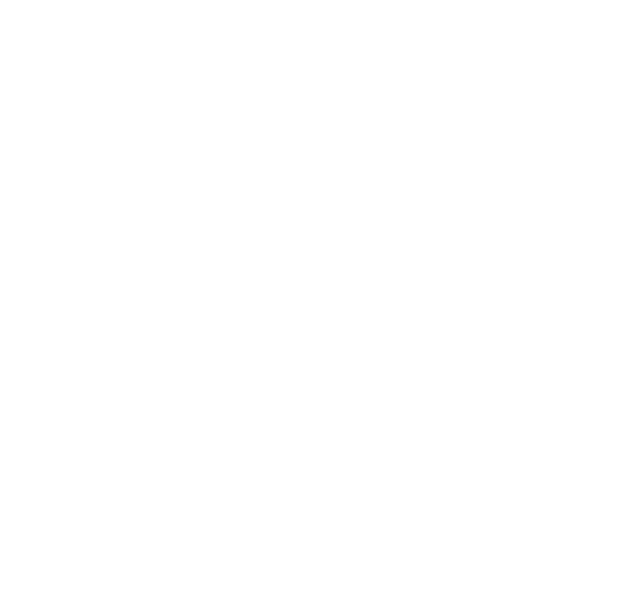
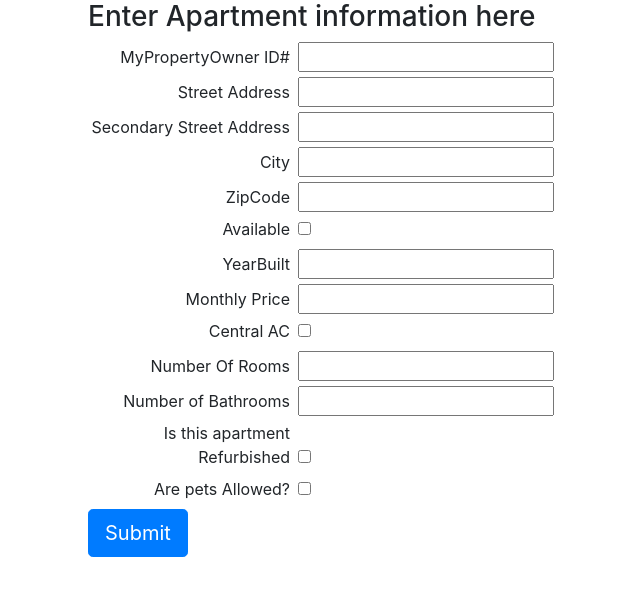
Before and after one commit to Erksters/RentalFrontend, a React (Create React App) app in the folder frontend/: page /create/apartment in a window 1280 px wide. Shown: the top 596 px of the page, without its empty margins (319-959 px from the left). Built offline with nearby package versions, Linux system fonts and the light colour scheme.

Commit message:
Added apartment creation page (#2)
* Added apartment creation page

* Delete routes.js

```diff
--- a/frontend/package.json
+++ b/frontend/package.json
@@ -6,7 +6,10 @@
     "@testing-library/jest-dom": "^4.2.4",
     "@testing-library/react": "^9.5.0",
     "@testing-library/user-event": "^7.2.1",
+    "body-parser": "^1.19.0",
     "bootstrap": "^4.5.3",
+    "express": "^4.17.1",
+    "mysql": "^2.18.1",
     "react": "^17.0.1",
     "react-bootstrap": "^1.4.0",
     "react-dom": "^17.0.1",
--- a/frontend/src/App.js
+++ b/frontend/src/App.js
@@ -1,5 +1,6 @@
 import React from 'react';
 import { BrowserRouter as Router, Switch, Route } from "react-router-dom";
+import CreateApartment from './components/Apartment/createApartment';
 import CreatePropertyOwner from './components/PropertyOwner/createPropertyOwner';
 import CreateTenant from './components/Tenants/createTenant';
 
@@ -8,11 +9,14 @@ const  App = () => {
     <div className="App">
       <Router>
         <Switch>
-        <Route path="/create/tenant">
-      <CreateTenant/>
+          <Route path="/create/tenant">
+          <CreateTenant/>
+          </Route>
+          <Route path="/create/apartment">
+          <CreateApartment/>
           </Route>
           <Route exact path="/create/propetyowner">
-      <CreatePropertyOwner/>
+            <CreatePropertyOwner/>
           </Route>
           <Route exact path="/">
             <div>You are on the landing page</div>
--- /dev/null
+++ b/frontend/src/components/Apartment/createApartment.css
@@ -0,0 +1,9 @@
+.centerDiv {
+  justify-content: center;
+  display: flex;
+}
+
+.labels {
+  text-align: right;
+  width: 210px;
+}
--- /dev/null
+++ b/frontend/src/components/Apartment/createApartment.js
@@ -0,0 +1,104 @@
+import React, { useState } from "react";
+import swal from "sweetalert";
+import { Button } from "react-bootstrap";
+import "./createApartment.css";
+
+const CreateApartment = (props) => {
+    const [MyPropertyOwner, setMyPropertyOwner] = useState(undefined);
+    const [Street1, setStreet1] = useState("");
+    const [Street2, setStreet2] = useState("");
+    const [ZipCode, setZipcode] = useState(0);
+    const [City, setCity] = useState("");
+    const [MonthlyPrice, setMonthlyPrice] = useState(0)
+    const [Available, setAvailable] = useState(true);
+    const [YearBuilt, setYearBuilt] = useState(2000);
+    const [CentralAC, setCentralAC] = useState(false);
+    const [NumberRooms, setNumberRooms] = useState(0);
+    const [NumberBathrooms, setNumberBathrooms] = useState(0);
+    const [Refurbished, setRefurbished] = useState(false);
+    const [PetsAllowed, setPetsAllowed] = useState(false);
+
+  const handleSubmit = () => {
+      if(MyPropertyOwner === undefined) {
+          swal("Please enter a Property owner ID")
+      }
+    if (City === ""){
+        swal("Please Enter a city name.");
+    }
+    if (Street1 === ""){
+        swal("Please Enter a Street address name.");
+    }
+    if(ZipCode > 99999 || ZipCode === 0){
+        swal("Please Enter a legitimate Zip Code");
+      }
+    //send it
+    //Is there a unique constraint error?
+    //Did it successfully Save?
+  }
+
+  return(
+      <div className="centerDiv">
+        <div >
+            <h3>Enter Apartment information here</h3>
+            <label className="pr-2 labels">MyPropertyOwner ID#</label>
+            <input type="number" onChange={(e) => setMyPropertyOwner(e.target.value)} />
+            <br/>
+            <label className="pr-2 labels">Street Address</label>
+            <input type="text" onChange={(e) => setStreet1(e.target.value)} />
+            <br/>
+            <label className="pr-2 labels">Secondary Street Address</label>
+            <input type="text" onChange={(e) => setStreet2(e.target.value)} />
+            <br/>
+            <label className="pr-2 labels">City</label>
+            <input type="text" onChange={(e) => setCity(e.target.value)} />
+            <br/>
+            <label className="pr-2 labels">ZipCode</label>
+            <input type="number" onChange={(e) => setZipcode(e.target.value)} />
+            <br/>
+
+            <label className="pr-2 labels">Available</label>
+            <input type="checkbox" onChange={(e) => setAvailable(e.target.value)} />
+            <br/>
+
+            <label className="pr-2 labels">YearBuilt</label>
+            <input type="number" onChange={(e) => setYearBuilt(e.target.value)} />
+            <br/>
+
+            {/* TODO Date Available */}
+
+            <label className="pr-2 labels">Monthly Price</label>
+            <input type="number" onChange={(e) => setMonthlyPrice(e.target.value)} />
+            <br/>
+
+            <label className="pr-2 labels">Central AC</label>
+            <input type="checkbox" onChange={(e) => setCentralAC(e.target.value)} />
+            <br/>
+
+            <label className="pr-2 labels">Number Of Rooms</label>
+            <input type="number" onChange={(e) => setNumberRooms(e.target.value)} />
+            <br/>
+
+            <label className="pr-2 labels">Number of Bathrooms</label>
+            <input type="number" onChange={(e) => setNumberBathrooms(e.target.value)} />
+            <br/>
+
+            <label className="pr-2 labels">Is this apartment Refurbished</label>
+            <input type="checkbox" onChange={(e) => setRefurbished(e.target.value)} />
+            <br/>
+
+            <label className="pr-2 labels">Are pets Allowed?</label>
+            <input type="checkbox" onChange={(e) => setPetsAllowed(e.target.value)} />
+            <br/>
+
+            <Button size="lg" onClick={handleSubmit}>
+                Submit
+            </Button>
+
+        </div>
+      </div>
+
+
+  )
+}
+
+export default CreateApartment;
--- a/frontend/src/components/Tenants/createTenant.css
+++ b/frontend/src/components/Tenants/createTenant.css
@@ -2,3 +2,8 @@
   justify-content: center;
   display: flex;
 }
+
+.labels {
+  text-align: right;
+  width: 210px;
+}
```
Also changed, not shown: 1 other file (tests, documents, lock files or other folders).
